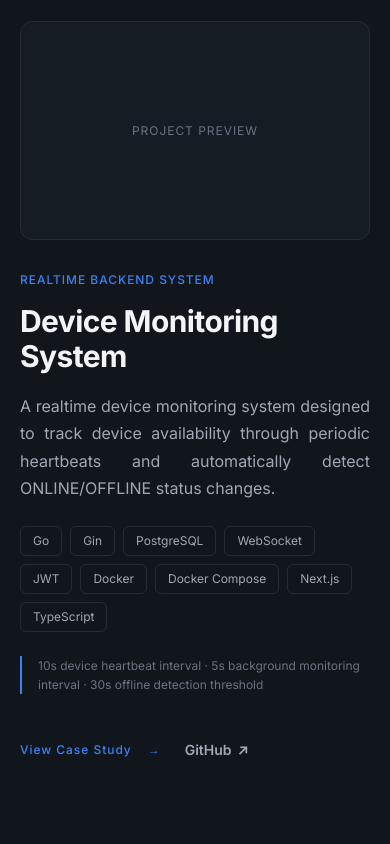
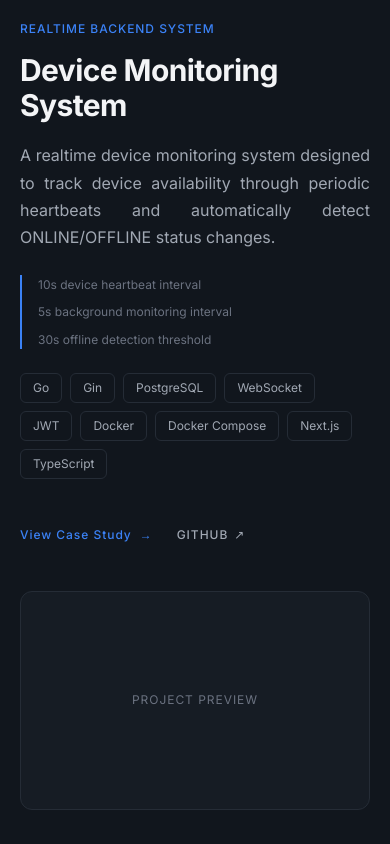
Before and after one commit to shiinobu/firman-portfolio, a Next.js app: page / in a window 390 px wide. Shown: the part 3900-4744 px from the top of the page. Built offline with nearby package versions, Linux system fonts and the light colour scheme.

Commit message:
fix: improve featured project responsive hierarchy

```diff
--- a/src/components/projects/FeaturedProject.tsx
+++ b/src/components/projects/FeaturedProject.tsx
@@ -1,5 +1,6 @@
 import Link from "next/link";
 import type { Project } from "@/types/project";
+
 import ProjectMeta from "./ProjectMeta";
 import ProjectScreenshot from "./ProjectScreenshot";
 import ProjectTags from "./ProjectTags";
@@ -14,16 +15,8 @@ export default function FeaturedProject({
   reverse = false,
 }: FeaturedProjectProps) {
   return (
-        <article
-            className={`grid items-center gap-8 lg:grid-cols-2 lg:gap-14 ${reverse ? "lg:[&>*:first-child]:order-2" : ""
-                }`}
-        >
-            <ProjectScreenshot
-                screenshot={project.screenshots[0]}
-                priority={project.slug === "device-monitoring-system"}
-            />
-
-            <div>
+    <article className="grid items-center gap-8 lg:grid-cols-2 lg:gap-14">
+      <div className={reverse ? "lg:order-2" : "lg:order-1"}>
         <ProjectMeta category={project.category} />
 
         <h3 className="mt-4 text-3xl leading-[1.15] font-bold tracking-[-0.02em] text-foreground md:text-4xl">
@@ -34,34 +27,39 @@ export default function FeaturedProject({
           {project.description}
         </p>
 
+        {project.technicalHighlights.length > 0 && (
+          <div className="mt-6 border-l-2 border-primary pl-4">
+            <ul className="space-y-2">
+              {project.technicalHighlights.slice(0, 3).map((highlight) => (
+                <li
+                  key={highlight}
+                  className="font-mono text-xs leading-[1.6] text-foreground-muted"
+                >
+                  {highlight}
+                </li>
+              ))}
+            </ul>
+          </div>
+        )}
+
         <div className="mt-6">
           <ProjectTags technologies={project.technologies} />
         </div>
 
-                {project.technicalHighlights.length > 0 && (
-                    <div className="mt-6 border-l-2 border-primary pl-4">
-                        <p className="font-mono text-xs leading-[1.6] text-foreground-muted">
-                            {project.technicalHighlights.slice(0, 3).join(" · ")}
-                        </p>
-                    </div>
-                )}
-
         <div className="mt-8 flex flex-wrap items-center gap-x-6 gap-y-3">
           <Link
             href={`/projects/${project.slug}`}
-                        className="inline-flex items-center gap-2 font-mono text-xs font-medium tracking-[0.08em] text-primary transition-colors duration-200 hover:text-primary-hover focus-visible:outline-2 focus-visible:outline-offset-4 focus-visible:outline-primary"
+            className="inline-flex min-h-12 items-center gap-2 font-mono text-xs font-medium tracking-[0.08em] text-primary transition-colors duration-200 hover:text-primary-hover focus-visible:outline-2 focus-visible:outline-offset-4 focus-visible:outline-primary"
           >
             View Case Study
-                        <span aria-hidden="true" className="ml-2">
-                            →
-                        </span>
+            <span aria-hidden="true">→</span>
           </Link>
 
           <Link
             href={project.github}
             target="_blank"
             rel="noopener noreferrer"
-                        className="inline-flex min-h-12 items-center text-sm font-semibold text-foreground-secondary transition-colors duration-200 hover:text-primary focus-visible:outline-2 focus-visible:outline-offset-4 focus-visible:outline-primary"
+            className="inline-flex min-h-12 items-center font-mono text-xs font-medium tracking-[0.08em] text-foreground-secondary transition-colors duration-200 hover:text-primary focus-visible:outline-2 focus-visible:outline-offset-4 focus-visible:outline-primary uppercase"
           >
             GitHub
             <span aria-hidden="true" className="ml-1.5">
@@ -70,6 +68,13 @@ export default function FeaturedProject({
           </Link>
         </div>
       </div>
+
+      <div className={reverse ? "lg:order-1" : "lg:order-2"}>
+        <ProjectScreenshot
+          screenshot={project.screenshots[0]}
+          priority={project.slug === "device-monitoring-system"}
+        />
+      </div>
     </article>
   );
 }
```
Lines whose indentation alone changed are shown as unchanged.
